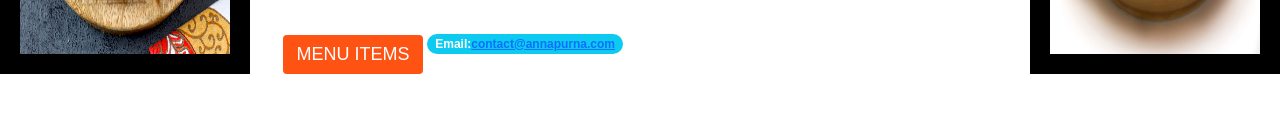
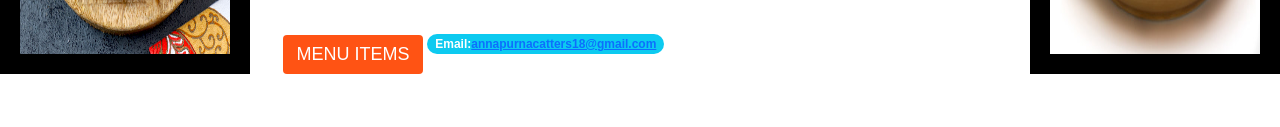
Before and after one commit to kwagaecom/RESTO, a plain HTML site: page index.html in a window 1280 px wide. Shown: the part 476-603 px from the top of the page. Drawn offline with nearby package versions, Linux system fonts and the light colour scheme; a web font is replaced by a local one.

Commit message:
Update index.html
ok

```diff
--- a/index.html
+++ b/index.html
@@ -147,7 +147,7 @@
                 <div class="items">
                     <a href="image1/ANNAPURNA.pdf">
                     <button class="btn" type="button" value="click here"> MENU ITEMS</button></a>
-         <span class="badge rounded-pill bg-info"><b>Email:</b><a href="mailto:contact@annapurna.com">contact@annapurna.com</a></span> </span>
+         <span class="badge rounded-pill bg-info"><b>Email:</b><a href="mailto:annapurnacatters18@gmail.com">annapurnacatters18@gmail.com</a></span> </span>
                 </div>
             </div>
             <img src="image1/rasmali.jpg" alt="">
```
